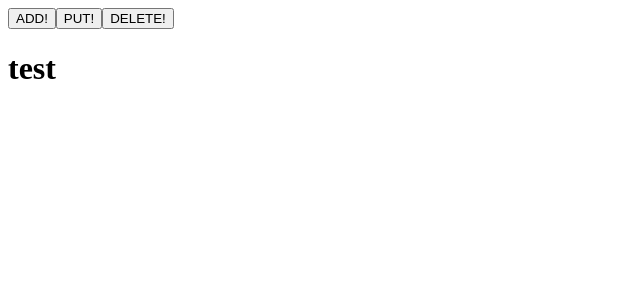
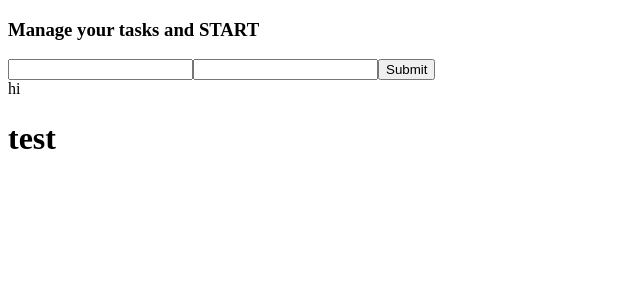
Before and after one commit to alaahd/consensys-frontend-test, a React app: page / in a window 1280 px wide. Shown: the top 300 px of the page, without its empty margins (0-640 px from the left). Built offline with nearby package versions, Linux system fonts and the light colour scheme; no server answers.

Commit message:
NewTask,App components

```diff
--- a/client/index.html
+++ b/client/index.html
@@ -1,7 +1,7 @@
 <!DOCTYPE html>
   <head>
     <meta charset="utf-8" />
-    <title>TodoList</title>
+    <title>ToDoTasks</title>
   </head>
   <body>
 
--- /dev/null
+++ b/client/src/components/new-task.jsx
@@ -0,0 +1,43 @@
+import React , { Component } from 'react';
+
+
+class NewTask extends Component {
+
+ 	constructor(props) {
+	    super(props);
+
+	    this.state = {
+	      	title:"",
+	      	description:""
+	    };
+ 	}
+
+ 	addTask(title,description){
+
+		$.ajax({
+			method: 'POST',
+			url: `/task/create/${title}/${description}`,
+			success:  (msg) => {
+				this.props.getTasks();
+				console.log("success",data);
+			},
+			error:  (data) => {
+			    console.error('Failed to get tasks', data);
+			}
+  		})
+	}
+
+	render() {
+    	return (
+	      	<div>
+	      		<form onSubmit={() => {this.addTask(this.state.title,this.state.description)}}>
+		      		<input type="text" value={this.state.title} onChange={ e => this.setState({title:e.target.value}) } />
+		      		<input type="text" value={this.state.description} onChange={ e => this.setState({description:e.target.value}) } />
+		      		<input type="submit" value="Submit" />
+		      	</form>
+	      	</div>
+	    );
+    }
+}
+
+export default NewTask
--- /dev/null
+++ b/client/src/components/task-list.jsx
@@ -0,0 +1,9 @@
+import React , { Component } from 'react';
+
+const TaskList = (props) => {
+	return (
+		<div>hi</div>
+		);
+}
+
+export default TaskList
--- a/client/src/index.jsx
+++ b/client/src/index.jsx
@@ -1,64 +1,45 @@
-import React from 'react';
+import React , { Component } from 'react';
 import ReactDOM from 'react-dom';
 import $ from 'jquery';
+import TaskList from './components/task-list.jsx';
+import NewTask from './components/new-task.jsx';
 
-class App extends React.Component {
+class App extends Component {
+ 	constructor(props) {
+	    super(props);
 
-insert(){
-	//var number = this.state.number;
+	    this.state = {
+	      tasks: []
+	    };
+ 	}
 
+ 	componentDidMount() {
+		this.getTasks();
+	}
+
+	getTasks(){
 		$.ajax({
-		method: 'POST',
-		url: '/api/users/',
-		data: {"userName":"xyz","role": "ADMIN"},
-		success: function (data) {
-			alert("added successfully!")
-			console.log("success",data)
+			method: 'GET',
+			url: '/tasks',
+			success: (tasks) => {
+				this.setState({tasks})
+			},
+			error: (data) => {
+			    console.error('Failed to get tasks', data);
 			}
   		})
-
 	}
 
 
-put(){
-	//var number = this.state.number;
-
-	$.ajax({
-		method: 'PUT',
-		url: '/api/users/5bc0e56faf6ee13c5768038f',
-		data: {"userName":"xyz1", "role": "Normal"},
-		success: function (data) {
-			alert("added successfully!")
-			console.log("success",data)
-		}
-	})
-
-}
-delete(){
-	//var number = this.state.number;
-
-	$.ajax({
-		method: 'DELETE',
-		url: '/api/users/5bc0e2cea69f993afac019f3',
-		success: function (data) {
-			alert("added successfully!")
-			console.log("success",data)
-		}
-	})
-
-}
-render(){
+	render() {
     	return (
 	      	<div>
-<button onClick = {this.insert.bind(this)}>ADD!</button>
-<button onClick = {this.put.bind(this)}>PUT! </button>
-<button onClick = {this.delete.bind(this)}>DELETE! </button>
-
+	      		<h3>Manage your tasks and START</h3>
+	        	<NewTask getTasks={this.getTasks}/>
+	        	<TaskList tasks={this.state.tasks}/>
 	      	</div>
-)
-
-
+	    );
     }
 }
 
-ReactDOM.render(<App />, document.getElementById('app'));
+ReactDOM.render(<App />,document.getElementById('app'));
```
Also changed, not shown: 2 other files (tests, documents, lock files or other folders). Lines whose indentation alone changed are shown as unchanged.
